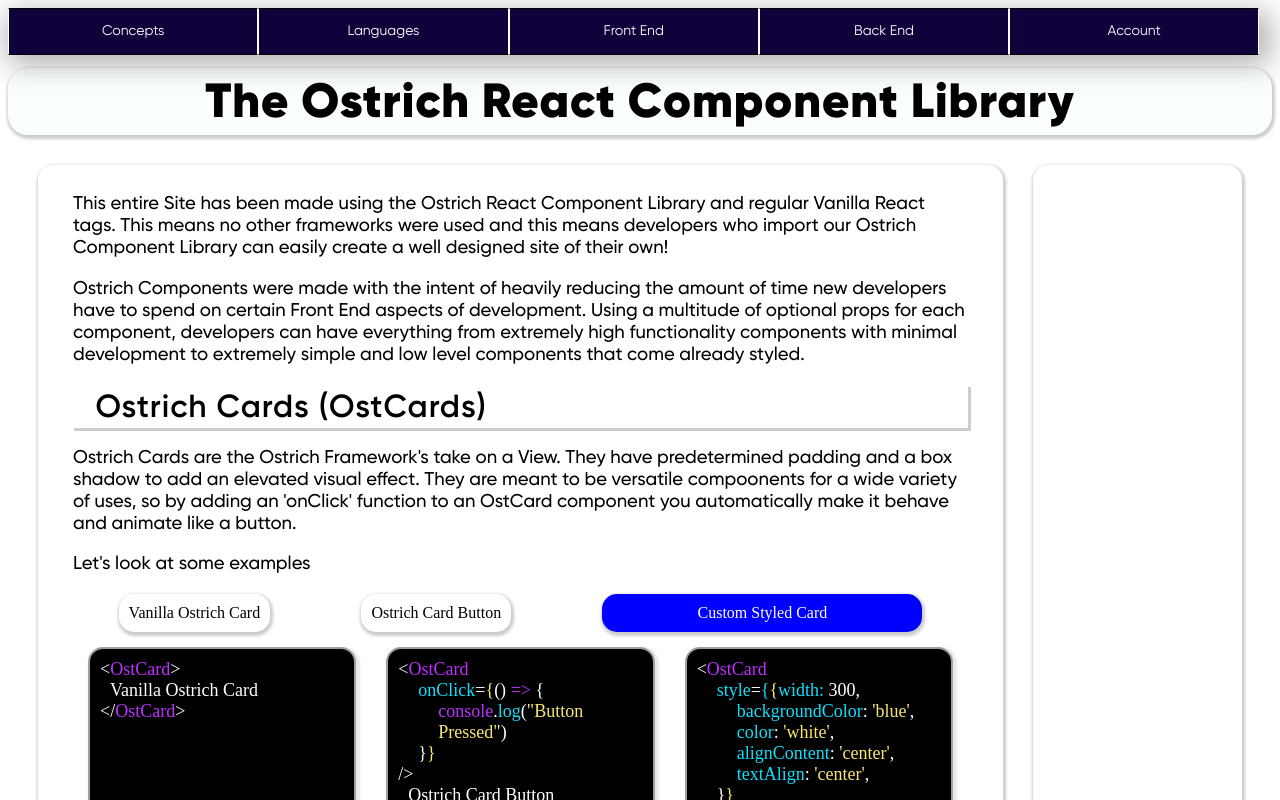
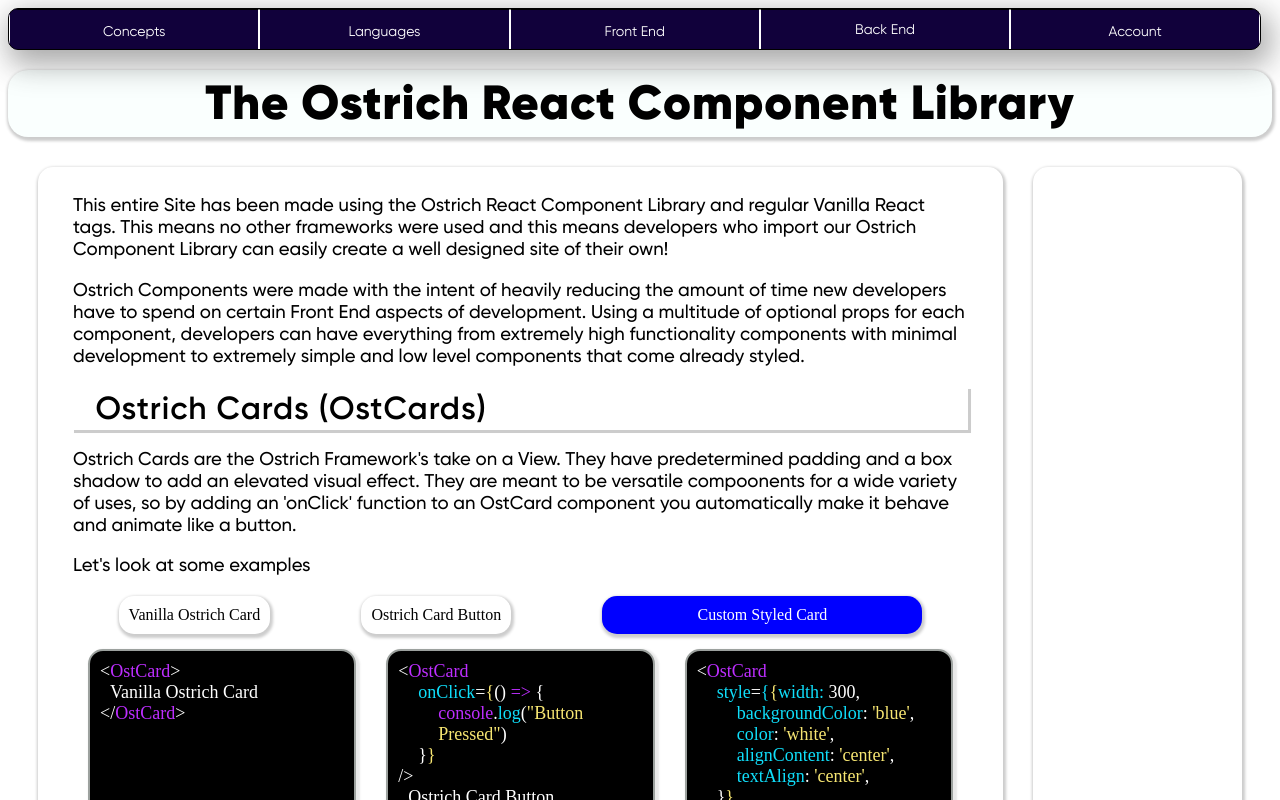
Before and after one commit to NLanese/the-codex, a Next.js app: page /showcases/ostrich-components/ostrich-showcase in a window 1280 px wide. Shown: the top 800 px of the page. Built offline with nearby package versions, Linux system fonts and the light colour scheme.

Commit message:
more tab bar changes

```diff
--- a/OstrichComponents/Tabs/OstrichTabBar.js
+++ b/OstrichComponents/Tabs/OstrichTabBar.js
@@ -111,7 +111,10 @@ export const OstrichTabBar = ({
             function setDefaultBarStyles(){
                 let tempBar = {
                     width: '300px',
-                    height: '60px'
+                    height: '40px',
+                    overflow: 'hidden',
+                    borderRadius: 10,
+                    border: "1px solid black"
                 }
                 setBarStyle({...tempBar, ...style})
             }
--- a/OstrichComponents/Tabs/TabItem.js
+++ b/OstrichComponents/Tabs/TabItem.js
@@ -152,7 +152,7 @@ export const TabItem = ({
                 rObj = applyTextStyles(({...textStyle, hoverTextStyle}), rObj)
             }
 
-            return (rObj ? rObj : {})
+            return (rObj ? {...rObj, maxHeight: '100%', overflow: 'hidden'} : {})
         }
 
         // Determine the Drawer Press Handlers
@@ -180,6 +180,9 @@ export const TabItem = ({
                 alignItems: 'center',
                 fontFamily: "Gilroy",
                 fontWeight: 500,
+            }
+            if (!rObj.height){
+                rObj.height = "100%"
             }
             return {...rObj, ...style}
         }
@@ -268,7 +271,7 @@ export const TabItem = ({
             else{
                 return(
                     <div style={{flex: flex}}
-                    onClick={() => onPress()}
+                    onClick={() => onPress(tabObj)}
                     onMouseEnter={() => onMouseEnter(tabObj)}
                     onMouseLeave={() => onMouseLeave(tabObj)}
                     >
```
